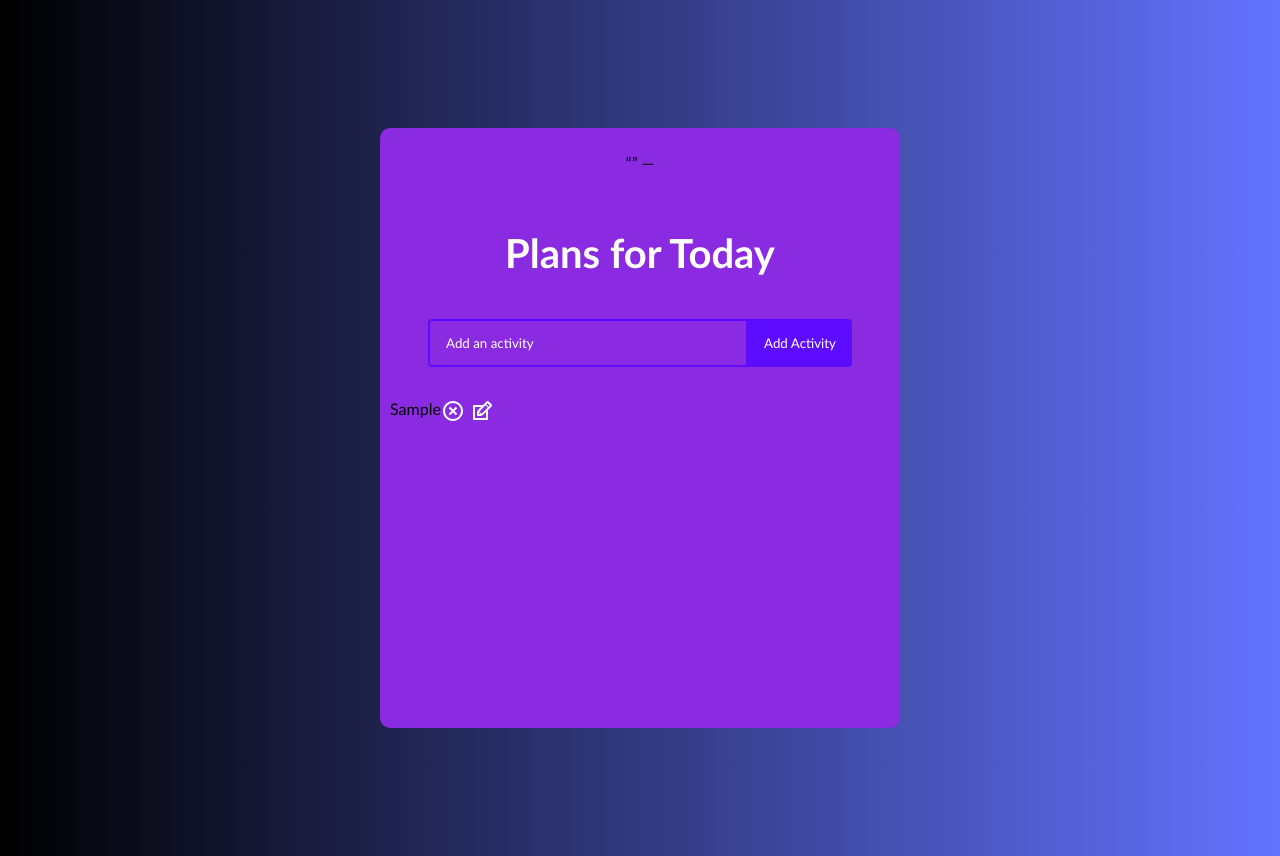
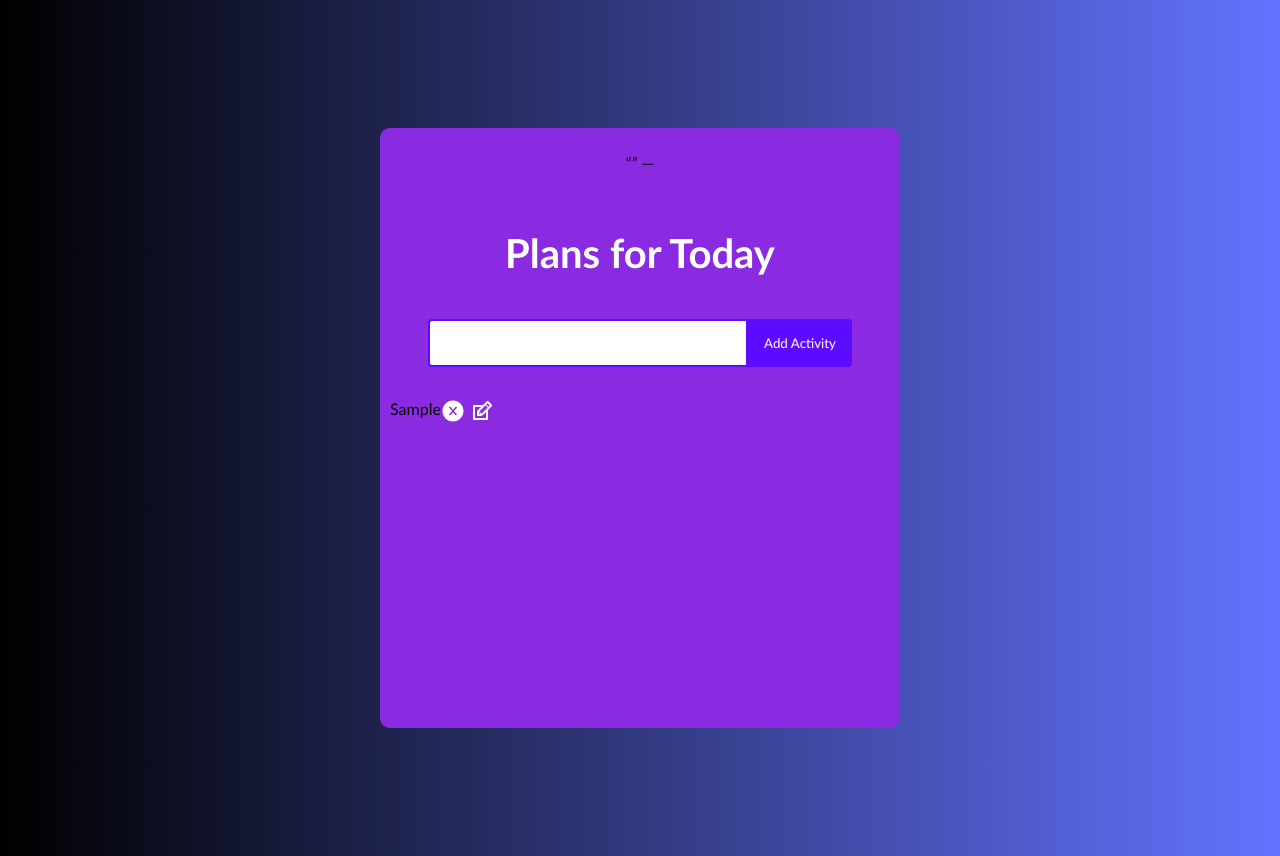
Before and after one commit to ngwingyan/react-to-do-list-project, a React (Create React App) app: page / in a window 1280 px wide. Both pictures are taken after typing "Sample" into the empty fields and a click on the button "Add Activity". Built offline with nearby package versions, Linux system fonts and the light colour scheme; no server answers.

Commit message:
small change in styling for the text box

```diff
--- a/src/App.css
+++ b/src/App.css
@@ -104,8 +104,8 @@ h1 {
   border: 2px solid #5d0cff;
   outline: none;
   width: 320px;
-  background: transparent;
-  color: #fff;
+  background: white;
+  color: black;
 }
 
 .activity-input::placeholder {
--- a/src/components/Todo.js
+++ b/src/components/Todo.js
@@ -1,6 +1,6 @@
 import React, { useState } from "react";
 import TodoForm from "./TodoForm";
-import { RiCloseCircleLine } from "react-icons/ri";
+import { AiFillCloseCircle } from "react-icons/ai";
 import { TiEdit } from "react-icons/ti";
 
 function Todo({
@@ -34,7 +34,8 @@ function Todo({
         {activity.text}
       </div>
       <div className="icons">
-        <RiCloseCircleLine
+        {/* <RiCloseCircleLine */}
+        <AiFillCloseCircle
           onClick={() => removeActivity(activity.id)}
           className="delete-icon"
         />
```
